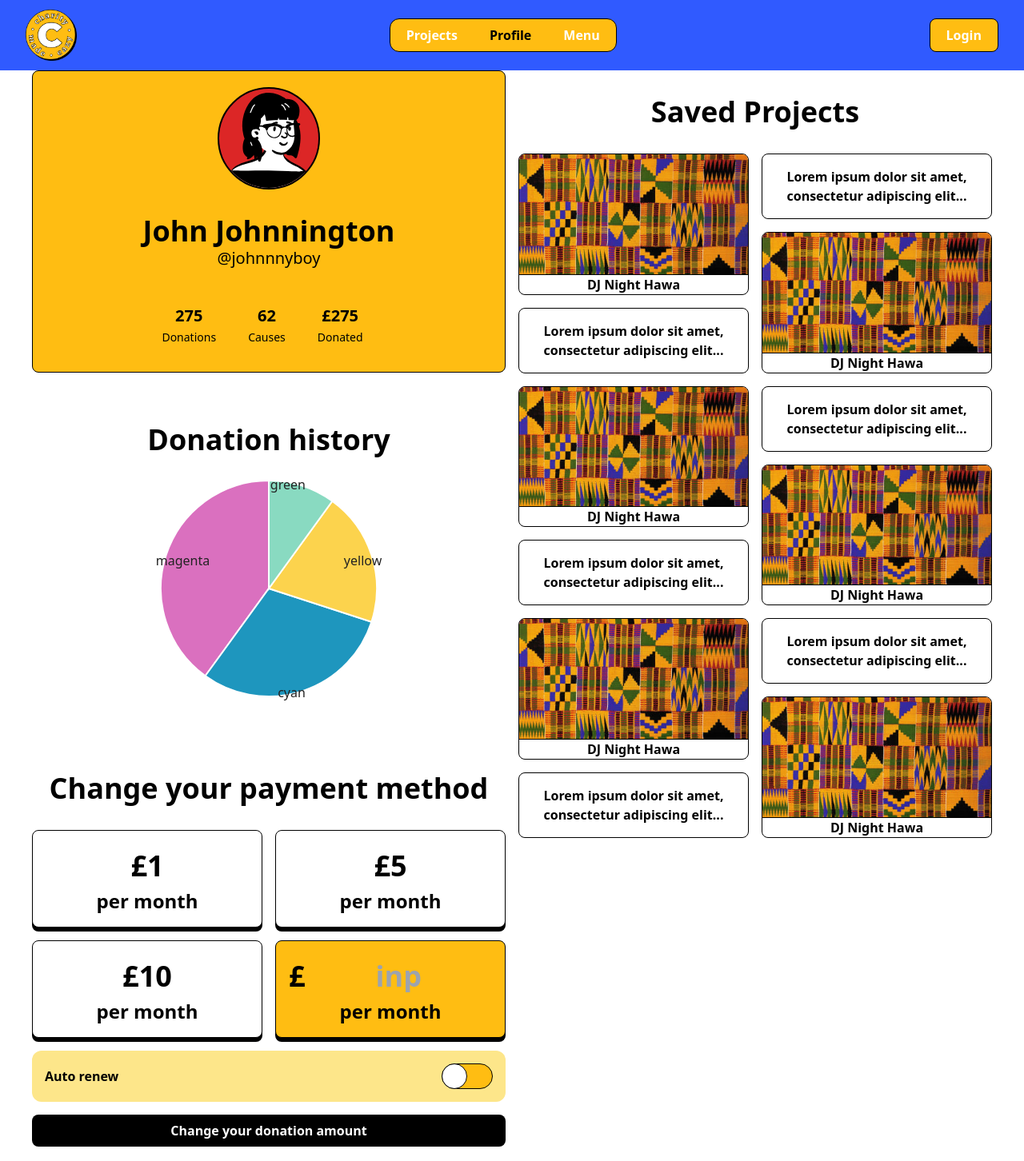
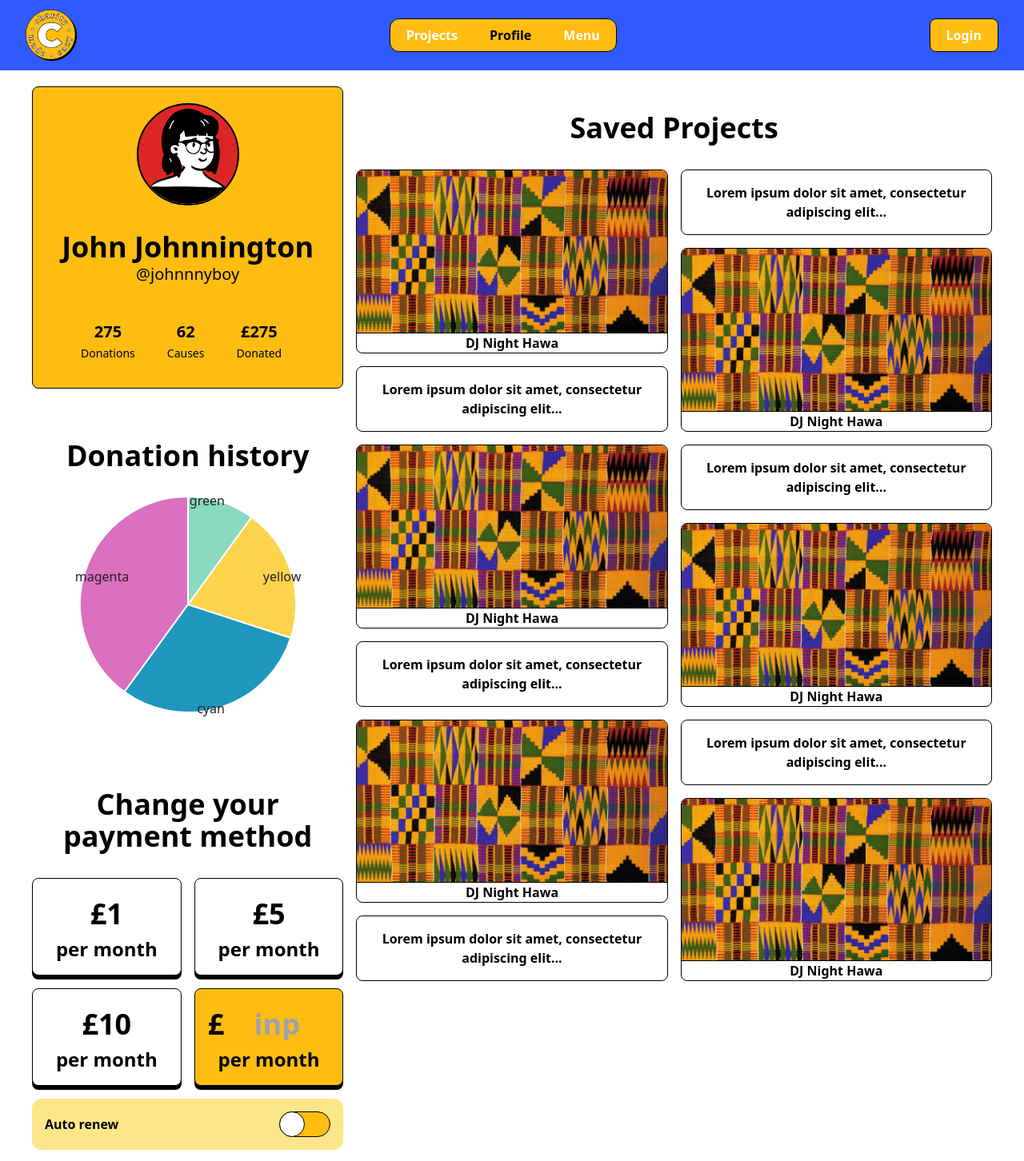
Before and after one commit to jrnesc/chariteazy, a React (Create React App) app in the folder frontend/: page /profile in a window 1280 px wide. Shown: the top 1452 px of the page at 80% size. Built offline with nearby package versions, Linux system fonts and the light colour scheme.

Commit message:
update Profile grid layout

```diff
--- a/frontend/src/pages/Profile.jsx
+++ b/frontend/src/pages/Profile.jsx
@@ -5,14 +5,20 @@ import ImpactReport from "../components/ImpactReport";
 
 const Profile = () => {
   return (
-    <div className="-mt-5 md:mt-0">
-      <div className="grid grid-cols-1 md:grid-cols-2 gap-4">
-        <UserCard />
-        <div className="row-span-3">
-         <SavedProjects />
+    <div className="mt-0 md:mt-5">
+      <div className="grid grid-cols-1 lg:grid-cols-3 gap-4">
+        <div>
+          <UserCard />
         </div>
-        <ImpactReport />
-        <PaymentOptionsForm />
+        <div className="col-span-1 lg:col-span-2 row-span-3">
+          <SavedProjects />
+        </div>
+        <div>
+          <ImpactReport />
+        </div>
+        <div>
+          <PaymentOptionsForm />
+        </div>
       </div>
     </div>
   );
```
